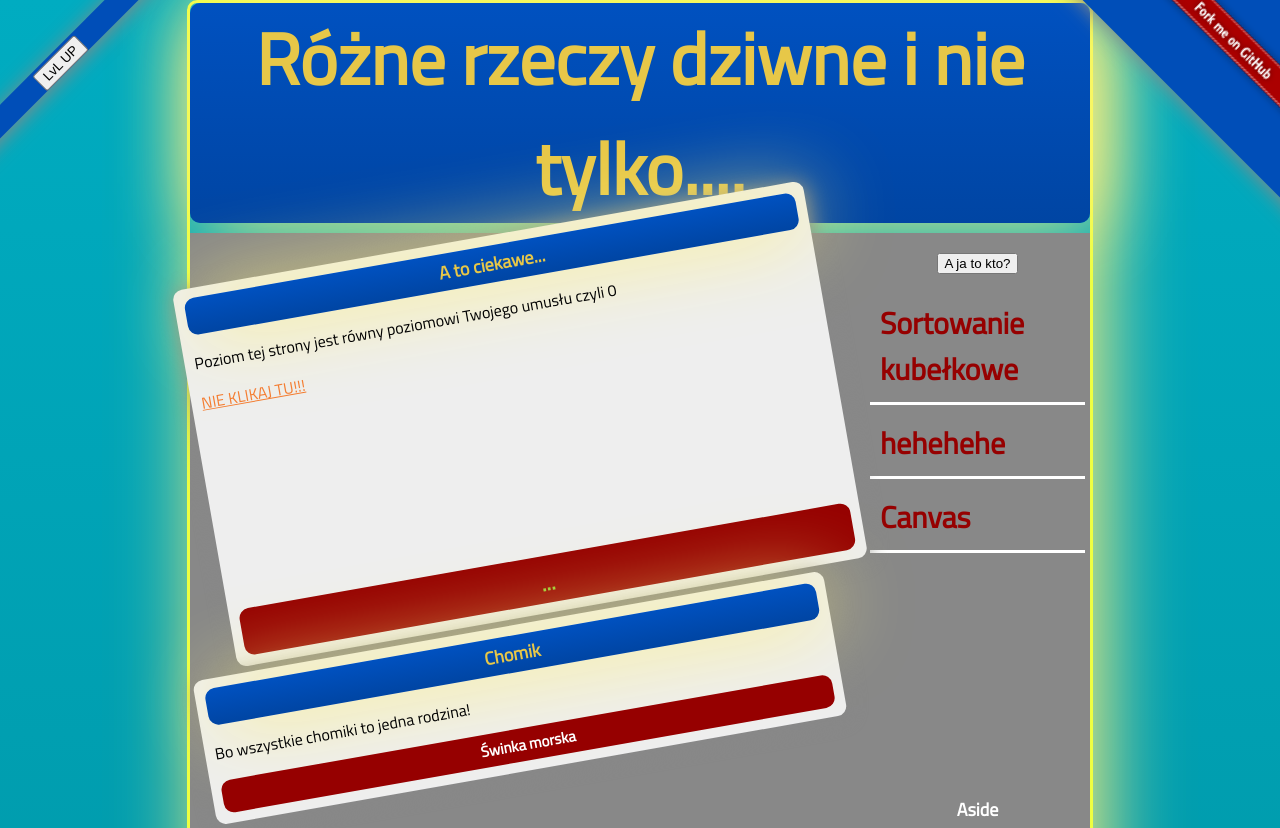
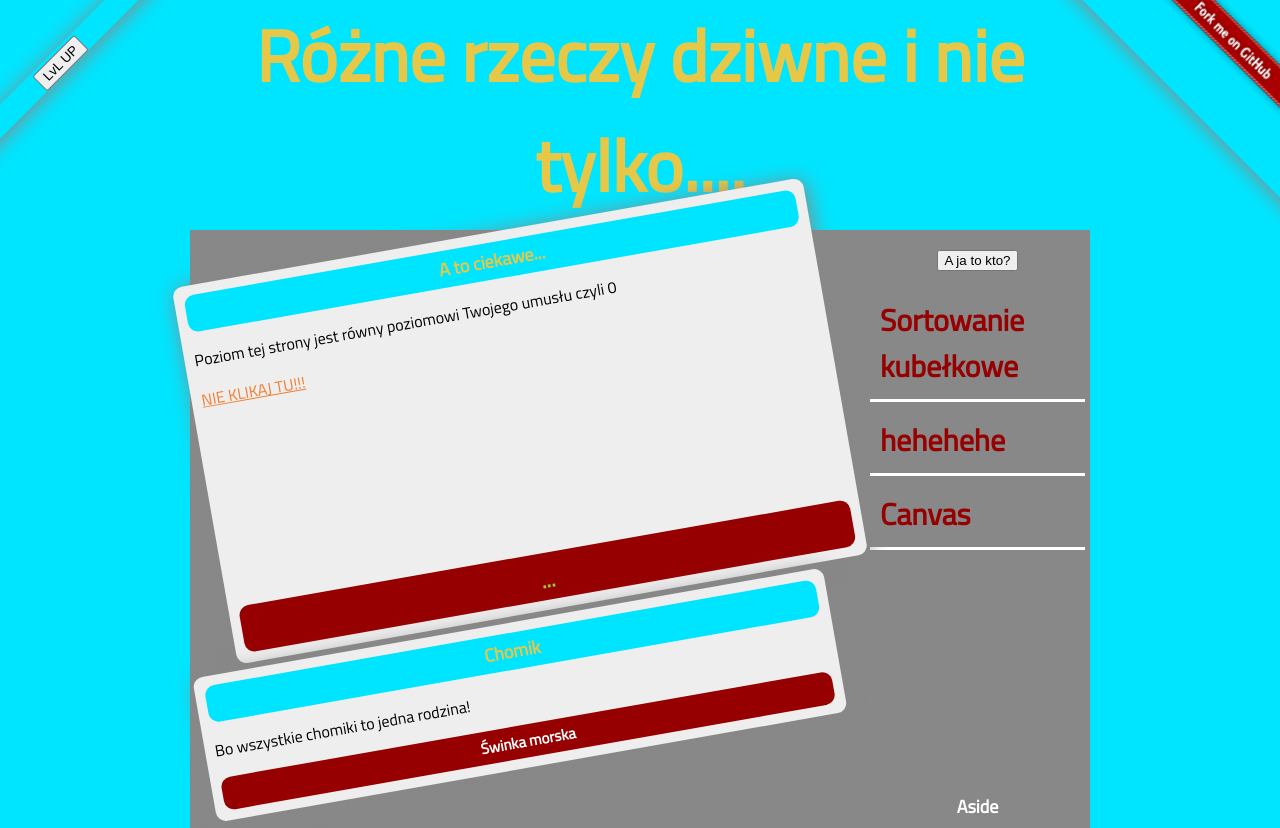
Before and after one commit to Niksior/chomik, a plain HTML site: page index.html in a window 1280 px wide. Shown: the top 828 px of the page. Drawn offline with nearby package versions, Linux system fonts and the light colour scheme.

Commit message:
material design v1

```diff
--- a/styl.css
+++ b/styl.css
@@ -3,46 +3,11 @@ body {
 	font-family: 'Titillium Web', sans-serif;
 	margin: 0px auto;
 	max-width:900px;
-	border: solid;
-	border-color:#eeff41;
-
-
-
-	-webkit-border-radius: 10px;
-	-moz-border-radius: 10px;
-	border-radius: 10px;
-	-webkit-box-shadow: #fff17c 10px 10px 80px;
-	-moz-box-shadow: #fff17c 10px 10px 80px;
-	-ms-box-shadow: #fff17c 10px 10px 80px;
-	o-box-shadow: #fff17c 10px 10px 80px;
-	box-shadow: #fff17c 10px 10px 80px;
-
-	background: -webkit-gradient(linear, 0 0, 0 bottom, from(#00acc1), to(#0097a7));
-	background: -webkit-linear-gradient(#00acc1, #0097a7);
-	background: -moz-linear-gradient(#00acc1, #0097a7);
-	background: -ms-linear-gradient(#00acc1, #0097a7);
-	background: o-linear-gradient(#00acc1, #0097a7);
-	background: linear-gradient(#00acc1, #0097a7);
+	background: #00e5ff;
 }
 
 header {
-	background: -webkit-gradient(linear, 0 0, 0 bottom, from(#0051c0), to(#0045a3));
-	background: -webkit-linear-gradient(#0051c0, #0045a3);
-	background: -moz-linear-gradient(#0051c0, #0045a3);
-	background: -ms-linear-gradient(#0051c0, #0045a3);
-	background: o-linear-gradient(#0051c0, #0045a3);
-	background: linear-gradient(#0051c0, #0045a3);
-
-	-webkit-box-shadow: #fff17c 10px 0px 80px;
-	-moz-box-shadow: #fff17c 10px 0px 80px;
-	-ms-box-shadow: #fff17c 10px 0px 80px;
-	o-box-shadow: #fff17c 10px 0px 80px;
-	box-shadow: #fff17c 10px 0px 80px;
-
-	-webkit-border-radius: 10px;
-	-moz-border-radius: 10px;
-	border-radius: 10px;
-
+	background: #00e5ff;
 	display: block;
 	color: #dc13a1;
 	text-align: center;
@@ -76,7 +41,7 @@ h3 {
 
 lCorner {
 	color: #a8a730;
-	background-color: #004eb8;
+	background-color: #00e5ff;
 	-webkit-box-shadow: 2px 2px 20px #888;
 	-webkit-transform: rotate(-45deg);
 	-moz-box-shadow: 2px 2px 20px #888;
@@ -90,7 +55,7 @@ lCorner {
 
 rCorner {
 	color: #a8a730;
-	background-color: #004eb8;
+	background-color: #00e5ff;
 	-webkit-box-shadow: 2px 2px 20px #888;
 	-webkit-transform: rotate(45deg);
 	-moz-box-shadow: 2px 2px 20px #888;
```
